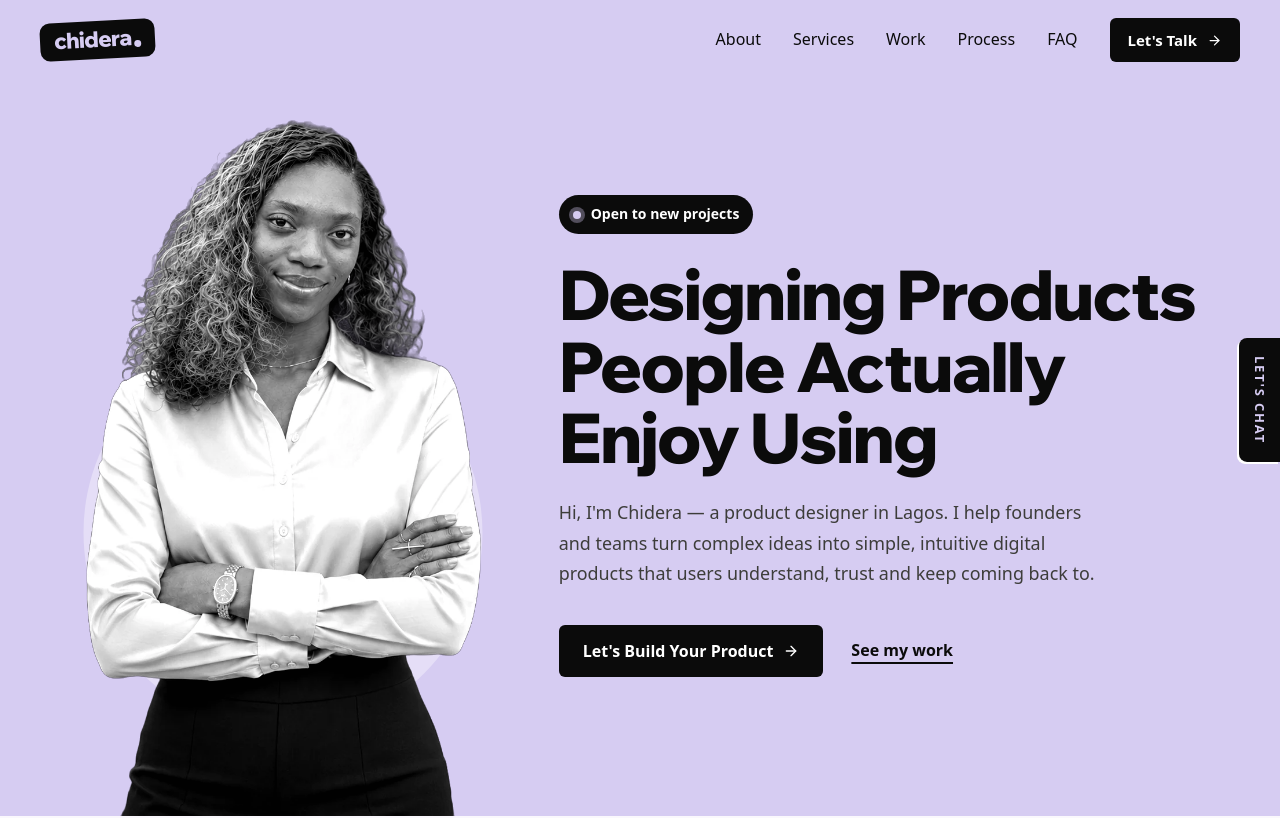
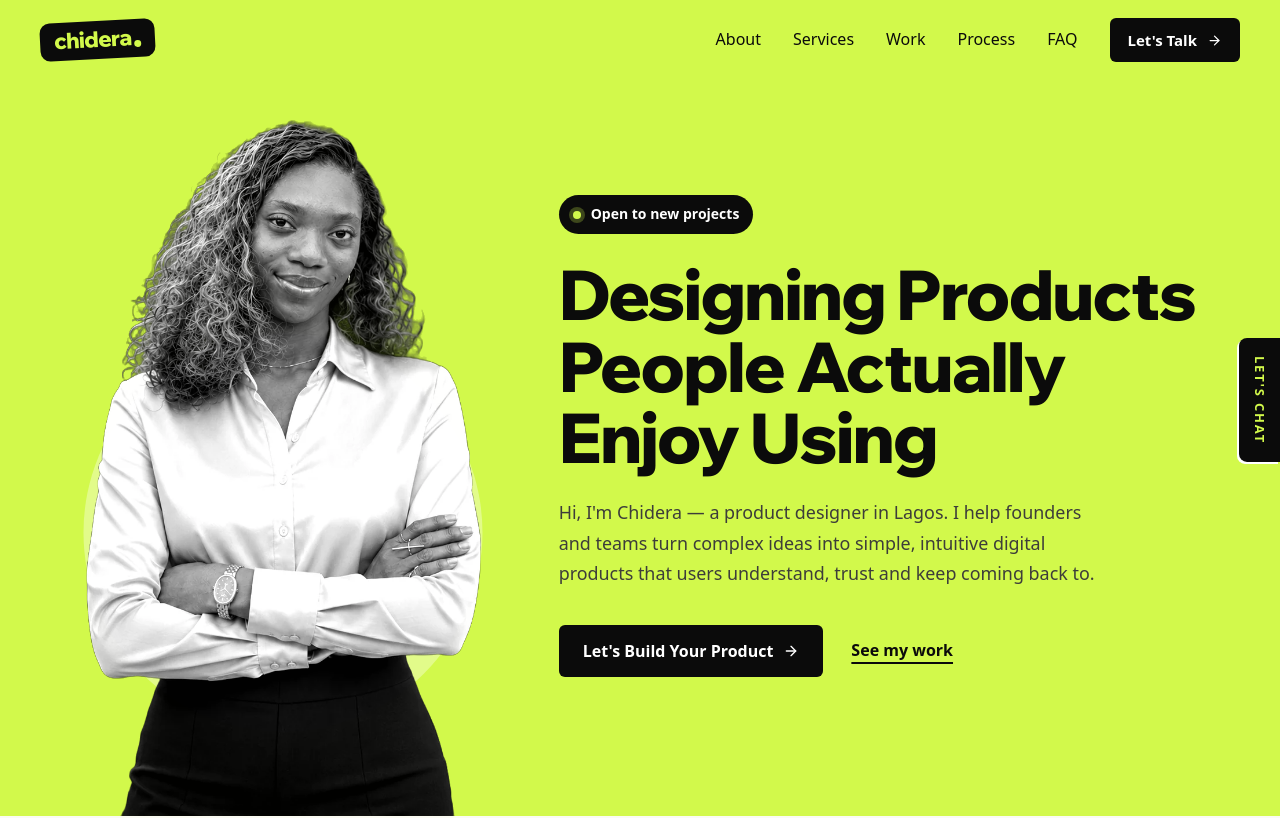
Before and after one commit to DevDemola/Chiderabenjamin, a React (Vite) app: page / in a window 1280 px wide. Shown: the top 818 px of the page. Built offline with nearby package versions, Linux system fonts and the light colour scheme; a web font is replaced by a local one.

Commit message:
doneeeeee

```diff
--- a/index.html
+++ b/index.html
@@ -9,7 +9,7 @@
       name="description"
       content="Chidera Benjamin is a product designer in Lagos, Nigeria, designing simple, intuitive digital products for fintech, wellness and health."
     />
-    <meta name="theme-color" content="#d6ccf2" />
+    <meta name="theme-color" content="#d2f94b" />
 
     <meta property="og:type" content="website" />
     <meta property="og:title" content="Chidera Benjamin — Product Designer" />
--- a/src/Hero.css
+++ b/src/Hero.css
@@ -72,7 +72,7 @@
   height: 8px;
   border-radius: 50%;
   background: var(--brand);
-  box-shadow: 0 0 0 4px rgba(214, 204, 242, 0.35);
+  box-shadow: 0 0 0 4px rgba(210, 249, 75, 0.25);
 }
 
 .hero h1 {
--- a/src/Services.css
+++ b/src/Services.css
@@ -12,7 +12,7 @@
   transition: transform 0.3s var(--ease);
 }
 
-/* alternate pale-lavender / grey in a checkerboard */
+/* alternate pale-lime / grey in a checkerboard */
 .service:nth-child(odd) {
   background: var(--card-a);
 }
--- a/src/index.css
+++ b/src/index.css
@@ -4,14 +4,14 @@
 ========================================================= */
 
 :root {
-  --brand: #d6ccf2;        /* soft lavender — signature colour */
-  --brand-deep: #a993e0;   /* dividers / accents */
+  --brand: #d2f94b;        /* electric lime — signature colour */
+  --brand-deep: #b8e02a;   /* dividers / accents */
   --ink: #0b0b0b;
   --ink-2: #3d3d3a;
   --ink-3: #5f5f5a;
-  --cream: #faf8fd;
+  --cream: #fbfbf3;
   --white: #ffffff;
-  --card-a: #f3effc;       /* pale lavender card */
+  --card-a: #f3fbd2;       /* pale lime card */
   --card-b: #e7e7e1;       /* soft grey card */
   --line-dark: rgba(255, 255, 255, 0.14);
 
```
